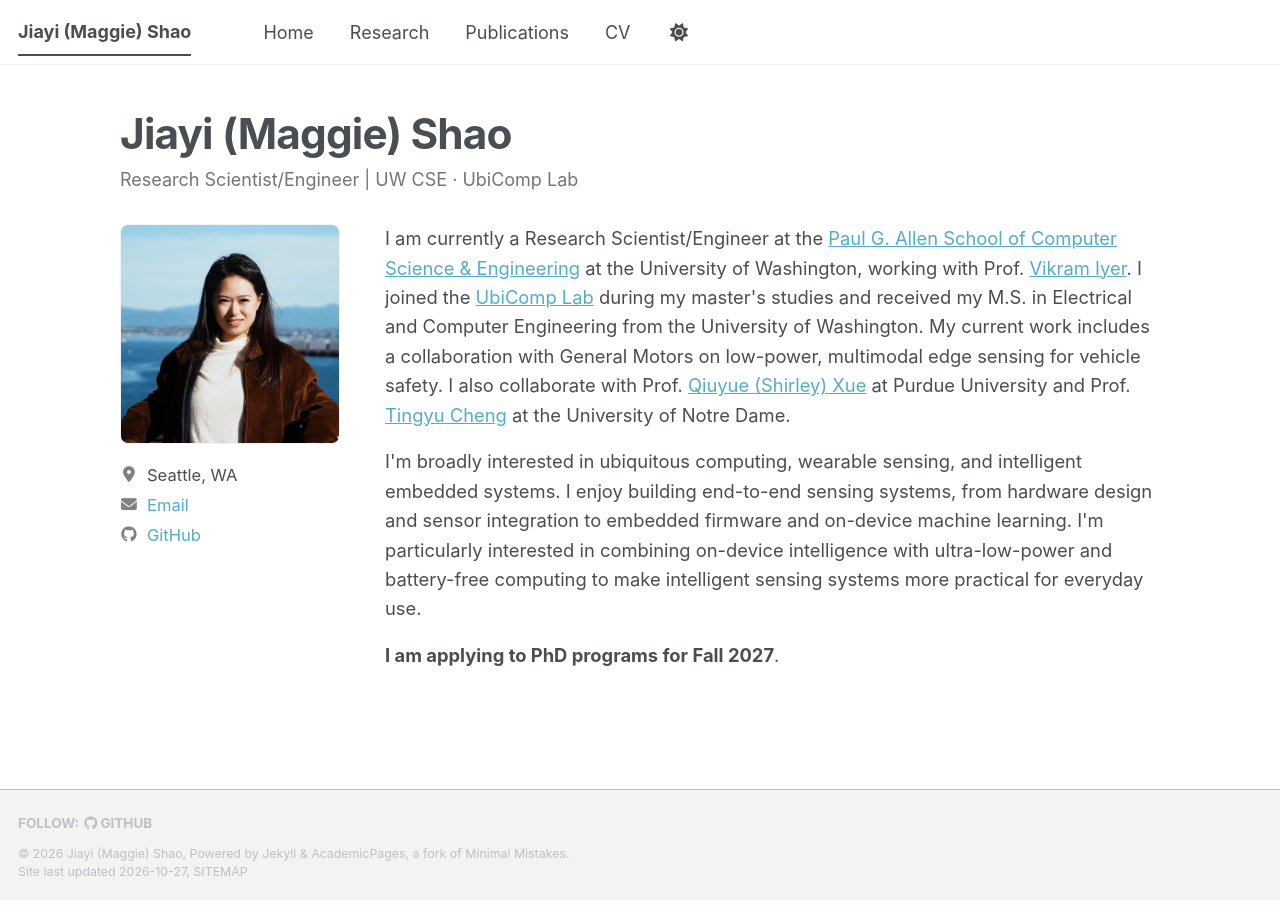
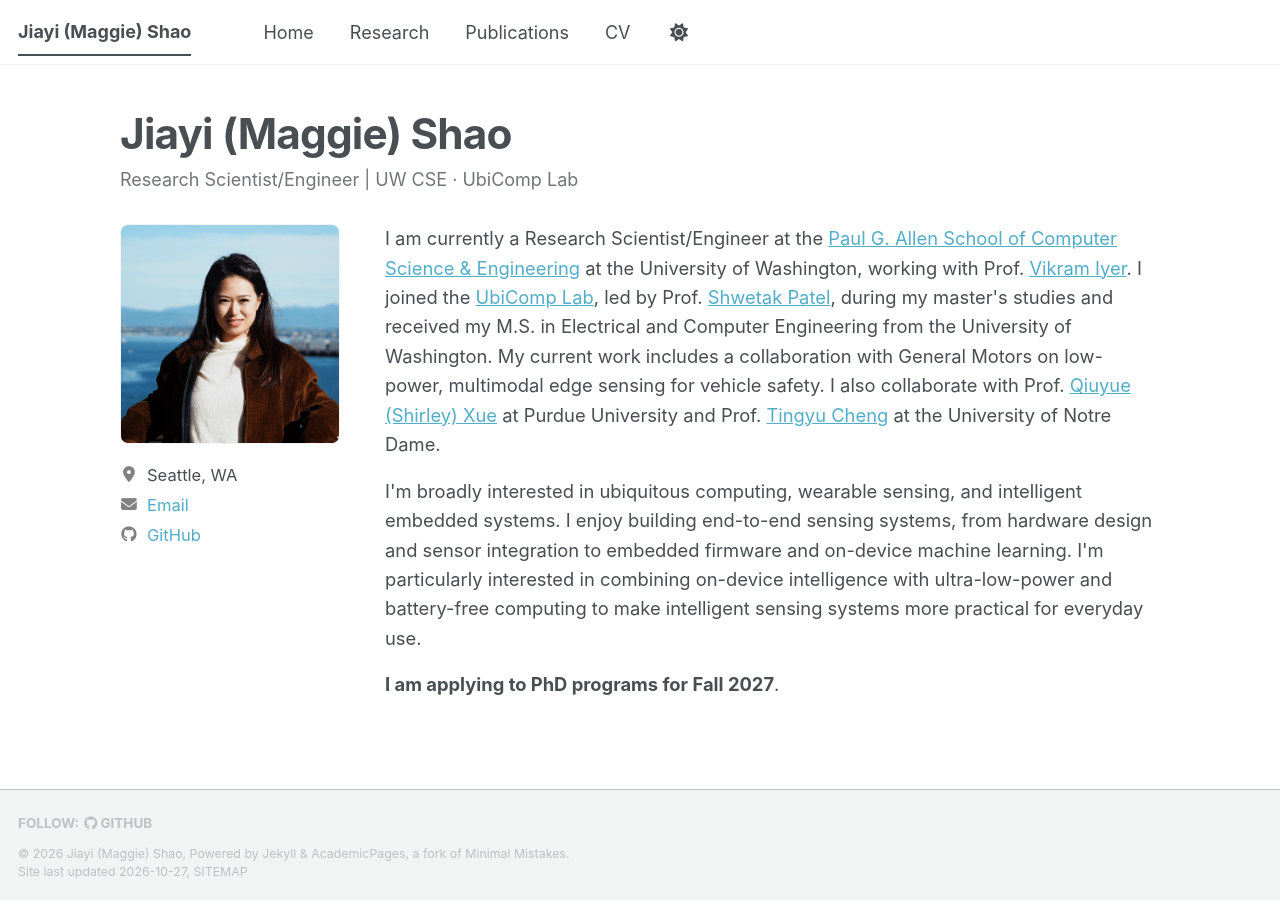
Before and after one commit to jiayimaggieshao/jiayimaggieshao.github.io, a Jekyll site: the page built from _pages/about.md, in a window 1280 px wide. Built offline with Jekyll 4.4.1, drawn with Linux system fonts in a browser that asks for light colours; a style sheet for code colours, icons or effects is not loaded.

Commit message:
Note that the UbiComp Lab is led by Shwetak Patel.
Keep the existing lab link and the rest of the About text unchanged.

Co-authored-by: Cursor <cursoragent@cursor.com>

```diff
--- a/_pages/about.md
+++ b/_pages/about.md
@@ -37,7 +37,7 @@ redirect_from:
 </ul>
 </div>
 <div class="home-intro__text">
-<p>I am currently a Research Scientist/Engineer at the <a href="https://www.cs.washington.edu/">Paul G. Allen School of Computer Science &amp; Engineering</a> at the University of Washington, working with Prof. <a href="https://homes.cs.washington.edu/~vsiyer/">Vikram Iyer</a>. I joined the <a href="https://ubicomplab.cs.washington.edu/">UbiComp Lab</a> during my master's studies and received my M.S. in Electrical and Computer Engineering from the University of Washington. My current work includes a collaboration with General Motors on low-power, multimodal edge sensing for vehicle safety. I also collaborate with Prof. <a href="https://xueqiuyue.com/">Qiuyue (Shirley) Xue</a> at Purdue University and Prof. <a href="https://tingyucheng.com/">Tingyu Cheng</a> at the University of Notre Dame.</p>
+<p>I am currently a Research Scientist/Engineer at the <a href="https://www.cs.washington.edu/">Paul G. Allen School of Computer Science &amp; Engineering</a> at the University of Washington, working with Prof. <a href="https://homes.cs.washington.edu/~vsiyer/">Vikram Iyer</a>. I joined the <a href="https://ubicomplab.cs.washington.edu/">UbiComp Lab</a>, led by Prof. <a href="https://homes.cs.washington.edu/~shwetak/">Shwetak Patel</a>, during my master's studies and received my M.S. in Electrical and Computer Engineering from the University of Washington. My current work includes a collaboration with General Motors on low-power, multimodal edge sensing for vehicle safety. I also collaborate with Prof. <a href="https://xueqiuyue.com/">Qiuyue (Shirley) Xue</a> at Purdue University and Prof. <a href="https://tingyucheng.com/">Tingyu Cheng</a> at the University of Notre Dame.</p>
 <p>I'm broadly interested in ubiquitous computing, wearable sensing, and intelligent embedded systems. I enjoy building end-to-end sensing systems, from hardware design and sensor integration to embedded firmware and on-device machine learning. I'm particularly interested in combining on-device intelligence with ultra-low-power and battery-free computing to make intelligent sensing systems more practical for everyday use.</p>
 <p><strong>I am applying to PhD programs for Fall 2027</strong>.</p>
 </div>
```
